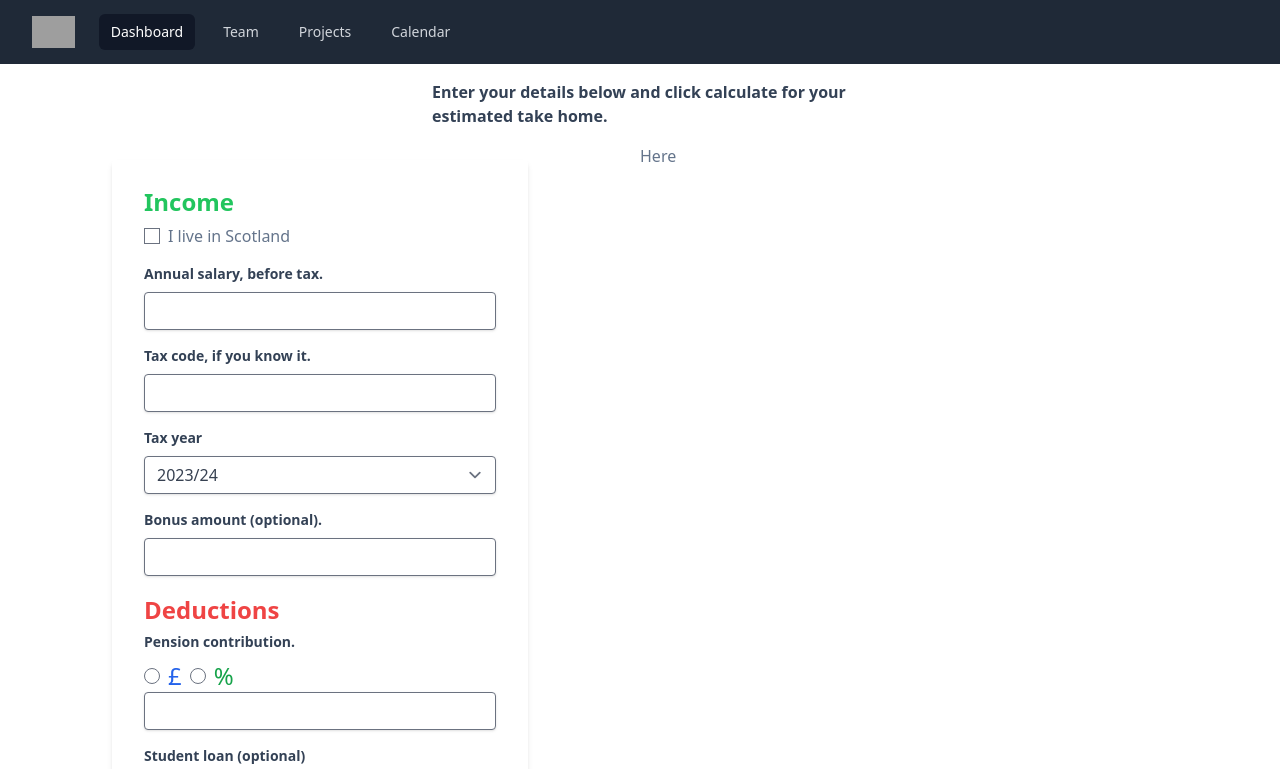
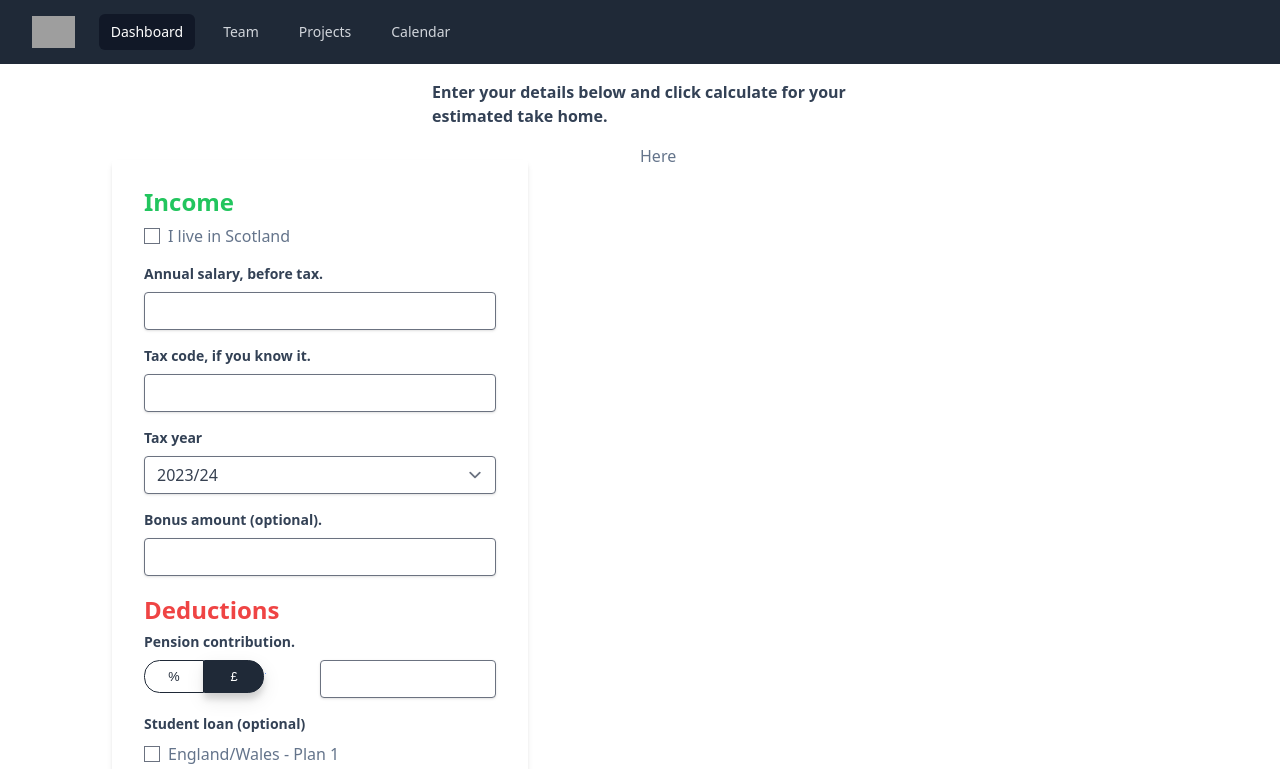
Before and after one commit to gwhi94/uktaxcalc, a React (Create React App) app in the folder uktaxcalcroot/: page / in a window 1280 px wide. Shown: the top 769 px of the page. Built offline with nearby package versions, Linux system fonts and the light colour scheme; grey boxes are pictures that could not be loaded.

Commit message:
Form component

```diff
--- a/uktaxcalcroot/src/Form/Form.js
+++ b/uktaxcalcroot/src/Form/Form.js
@@ -110,40 +110,18 @@ export default function Form() {
                         Pension contribution.
                     </label>
 
-                    <div className="flex items-center space-x-2">
-                        {/* Pound Option */}
-                        <div className="pensionAmountWrapper">
-                            <label className="cursor-pointer flex items-center">
-                                <input
-                                    type="radio"
-                                    value="pound"
-                                    checked={selectedOptionPension === 'pound'}
-                                    onChange={handleOptionChange}
-                                    className="form-radio text-blue-600"
-                                />
-                                <div className="ml-2 text-blue-600 text-2xl">&#163;</div>
-                            </label>
-                        </div>
 
-
-                        {/* Percentage Option */}
-                        <div className="pensionPercentWrapper">
-                            <label className="cursor-pointer flex items-center">
-                                <input
-                                    type="radio"
-                                    value="percentage"
-                                    checked={selectedOptionPension === 'percentage'}
-                                    onChange={handleOptionChange}
-                                    className="form-radio text-green-600"
-                                />
-                                <div className="ml-2 text-green-600 text-2xl">%</div>
-                            </label>
+                    <div className="mb-4 grid grid-cols-2 pension-control-wrapper">
+                        <div className="columns">
+                            <div className="column is-12">
+                                <div className="amt-percent-toggle">
+                                    <input type="radio" id="switch_left" name="switch_2" value="yes" />
+                                    <label for="switch_left">%</label>
+                                    <input type="radio" id="switch_right" name="switch_2" value="no" checked />
+                                    <label for="switch_right">£</label>
                                 </div>
                             </div>
-
-
-
-
+                        </div>
                         <input
                             className="shadow appearance-none border rounded w-full py-2 px-3 text-gray-700 leading-tight focus:outline-none focus:shadow-outline"
                             type="text"
@@ -152,6 +130,8 @@ export default function Form() {
                             value={formData.textInput}
                             onChange={handleChange}
                         />
+                    </div>
+
                 </div>
 
 
--- a/uktaxcalcroot/src/index.css
+++ b/uktaxcalcroot/src/index.css
@@ -3,3 +3,41 @@
 @tailwind utilities;
 
 h3{font-size: x-large;}
+
+.amt-percent-toggle input {
+    clip: rect(0, 0, 0, 0);
+    height: 1px;
+    width: 1px;
+    border: 0;
+    overflow: hidden;
+}
+.amt-percent-toggle input:checked + label {
+    background: #3ec1b6;
+    background: #1f2937;
+    color: white;
+    font-weight: 500;
+    box-shadow: 0 7px 20px rgba(0, 0, 0, 0.09), 0 6px 6px rgba(0, 0, 0, 0.13);
+}
+.amt-percent-toggle label {
+    display: inline-block;
+    width: 60px;
+    background-color: white;
+    color: #1f2937;
+    text-align: center;
+    font-family: "Quicksand", sans-serif;
+    font-size: 0.8rem;
+    padding: 6px 6px;
+    float: left;
+    transition: all 0.1s ease-in-out;
+}
+.amt-percent-toggle label:hover {
+    cursor: pointer;
+}
+.amt-percent-toggle label:first-of-type {
+    border-radius: 15.5px 0 0 15.5px;
+    border: 1px solid #1f2937;
+}
+.amt-percent-toggle label:last-of-type {
+    border-radius: 0 15.5px 15.5px 0;
+    border: 1px solid #1f2937;
+}
```
Lines whose indentation alone changed are shown as unchanged.
